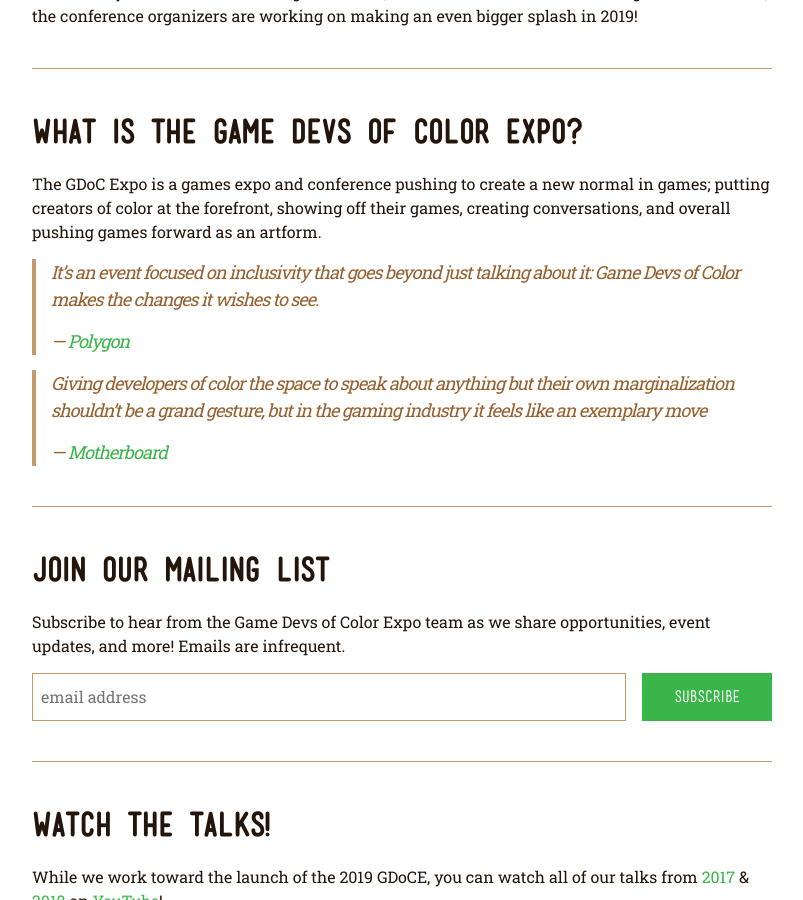
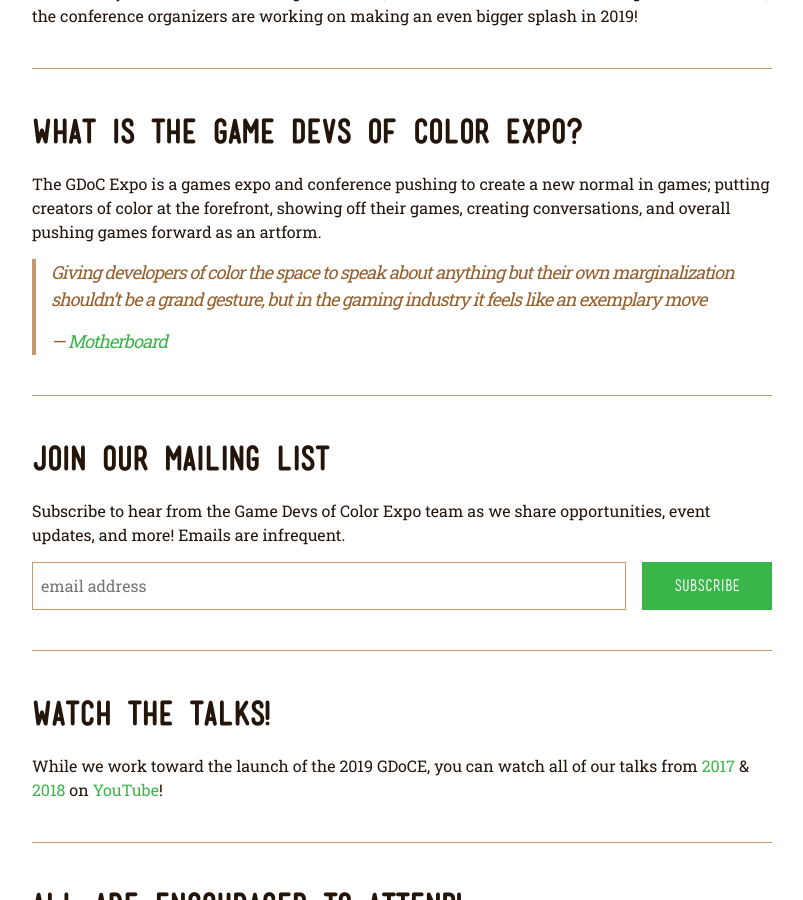
Before and after one commit to BrooklynGamery/gdocexpo, a Jekyll site: the page built from index-content.markdown, in a window 1280 px wide and 900 px high, scrolled down 752 px. Shown: the whole window, without its empty margins (238-1041 px from the left). Built offline with Jekyll 4.4.1, drawn with Linux system fonts in a browser that asks for light colours; our own code applies the rules of GitHub Pages for plain Markdown files.

Commit message:
formatting

```diff
--- a/archive/content.markdown
+++ b/archive/content.markdown
@@ -1,12 +1,10 @@
 # {{page.title}}
+
+The Game Devs of Color Expo takes place at the historic Schomburg Center. Our events feature panels and talks, with an expo hall filled with unique games made by creators of color. Check out the past talks linked below!
 
 <blockquote class="twitter-tweet" data-lang="en"><p lang="en" dir="ltr">
 Now there's an event specifically designed to help generate excitement for new voices.
 </p>&mdash; <a href="https://www.npr.org/2018/07/19/630589400/how-video-games-can-help-us-explore-ideas-about-race">NPR</a></blockquote>
-
-<br/>
-
-The Game Devs of Color Expo takes place at the historic Schomburg Center. Our events feature panels and talks, with an expo hall filled with unique games made by creators of color. Check out the past talks linked below!
 
 ----
 
--- a/index-content.markdown
+++ b/index-content.markdown
@@ -12,11 +12,6 @@
 
 ## What is the Game Devs of Color Expo?
 The GDoC Expo is a games expo and conference pushing to create a new normal in games; putting creators of color at the forefront, showing off their games, creating conversations, and overall pushing games forward as an artform.
-
-<blockquote class="twitter-tweet" data-lang="en"><p lang="en" dir="ltr">
-It’s an event focused on inclusivity that goes beyond just talking about it: Game Devs of Color makes the changes it wishes to see.
-</p>&mdash; <a href="https://www.polygon.com/2018/7/16/17574386/game-devs-of-color-expo-2018">Polygon</a></blockquote>
-
 
 <blockquote class="twitter-tweet" data-lang="en"><p lang="en" dir="ltr">
 Giving developers of color the space to speak about anything but their own marginalization shouldn’t be a grand gesture, but in the gaming industry it feels like an exemplary move
```
